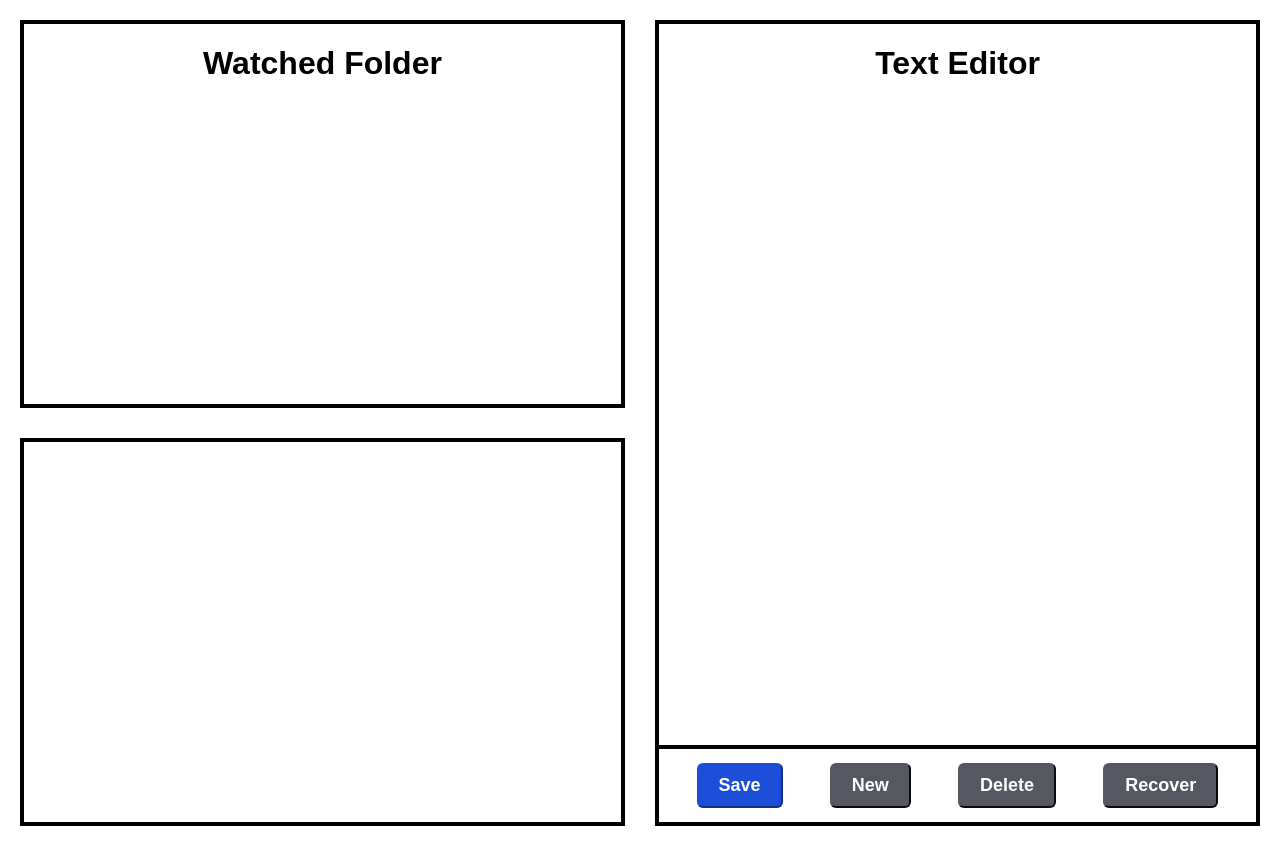
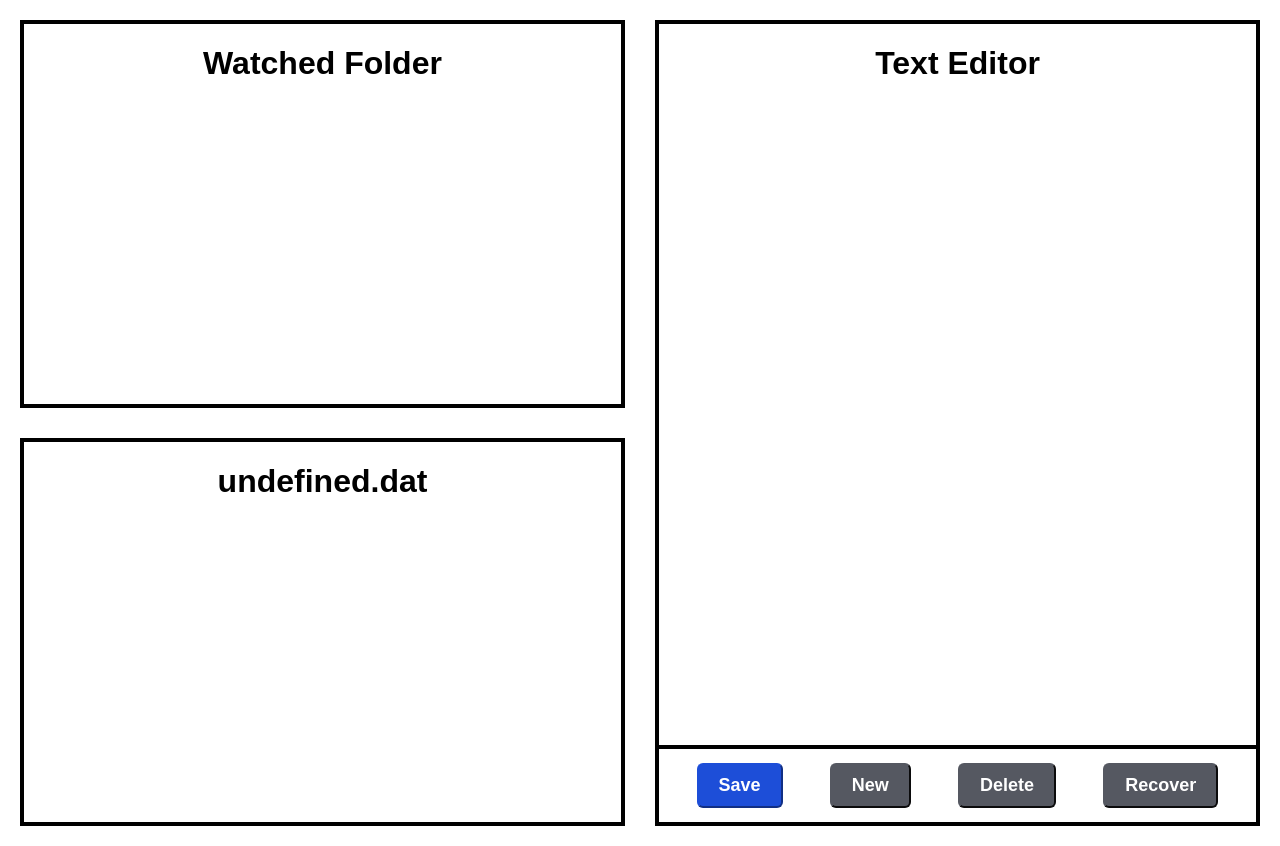
Before and after one commit to jh5287/JR-IC-Journaling-File-System, a React (Create React App) app in the folder app.js/: page / in a window 1280 px wide. Built offline with nearby package versions, Linux system fonts and the light colour scheme.

Commit message:
Modify save button to download current textarea as a .txt file

```diff
--- a/app.js/src/App.js
+++ b/app.js/src/App.js
@@ -1,6 +1,7 @@
 import './styles.css';
 import Editor from './Editor'
 import Watch from './Watch'
+import Journal from './Journal'
 import {useState, useEffect} from 'react';
 
 export default function App() {
@@ -31,7 +32,9 @@ export default function App() {
       </div>
 
       <div className="journalFolder">
-
+        <Journal
+        currentFile={currentFile}
+        />
       </div>
     </div>
     </div>
--- a/app.js/src/Editor.js
+++ b/app.js/src/Editor.js
@@ -1,5 +1,9 @@
 import './styles.css';
 import {useRef} from 'react';
+import { saveAs } from 'file-saver';
+
+
+
 function Button({value, onButtonClick}){
 
     return (
@@ -21,6 +25,12 @@ function CurrentFileDisplay({currentFile}){
 
 function Editor({files, setFiles, currentFile}){
     const ref = useRef(null);
+
+    const handleDownload = () => {
+        const fileData = JSON.stringify(ref.current.value);
+        const file = new Blob([fileData], { type: 'text/plain;charset=utf-8' });
+        saveAs(file, currentFile);
+    }
 
     function handleClick(value) {
         window.alert(value)
@@ -59,7 +69,7 @@ function Editor({files, setFiles, currentFile}){
                 ref={ref}
             />
             <footer>
-                <Button value={'Save'} onButtonClick={handleSaveClick}/>
+                <Button value={'Save'} onButtonClick={handleDownload}/>
                 <Button value={'New'} onButtonClick={() => handleNewClick({files, setFiles})}/>
                 <Button value={'Delete'} onButtonClick={() => handleDeleteClick({files, setFiles})}/>
                 <Button value={'Recover'} onButtonClick={() => handleClick('Recover')}/>
```
